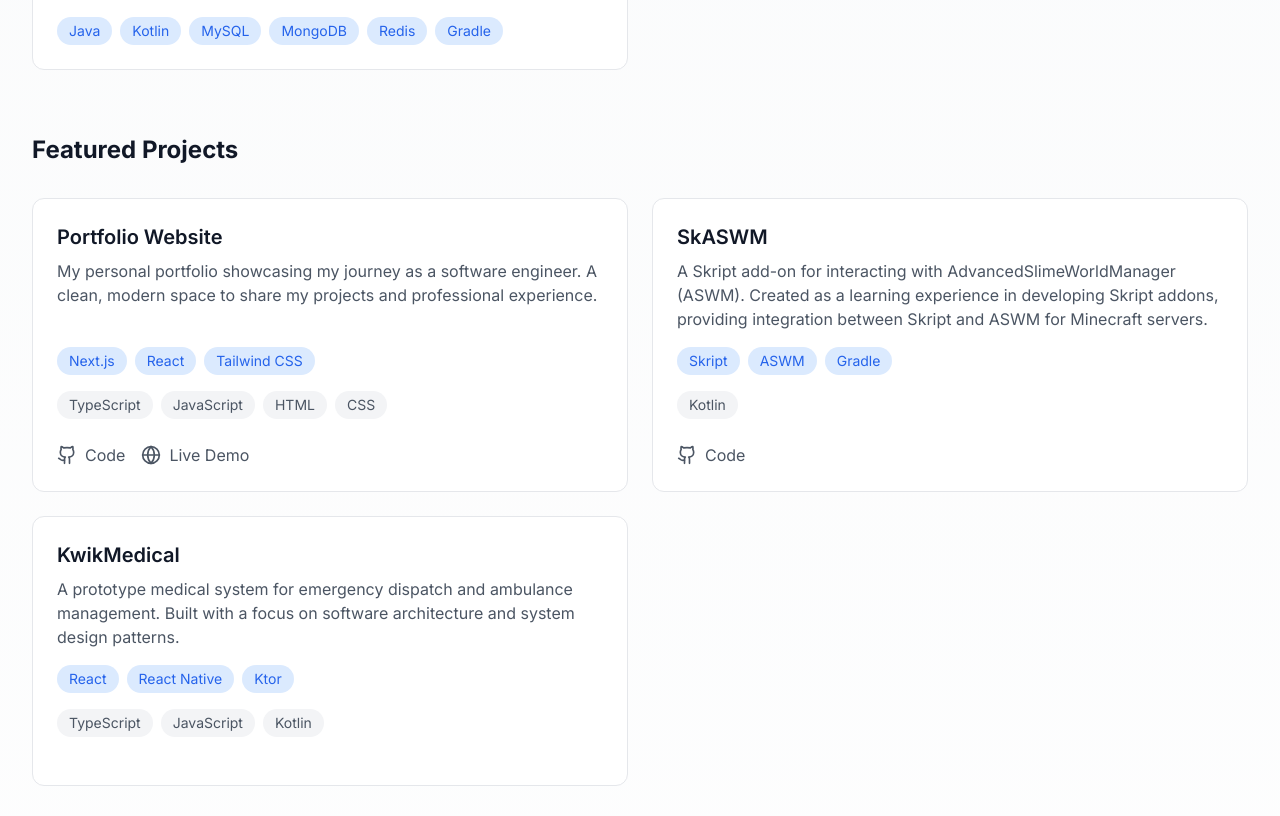
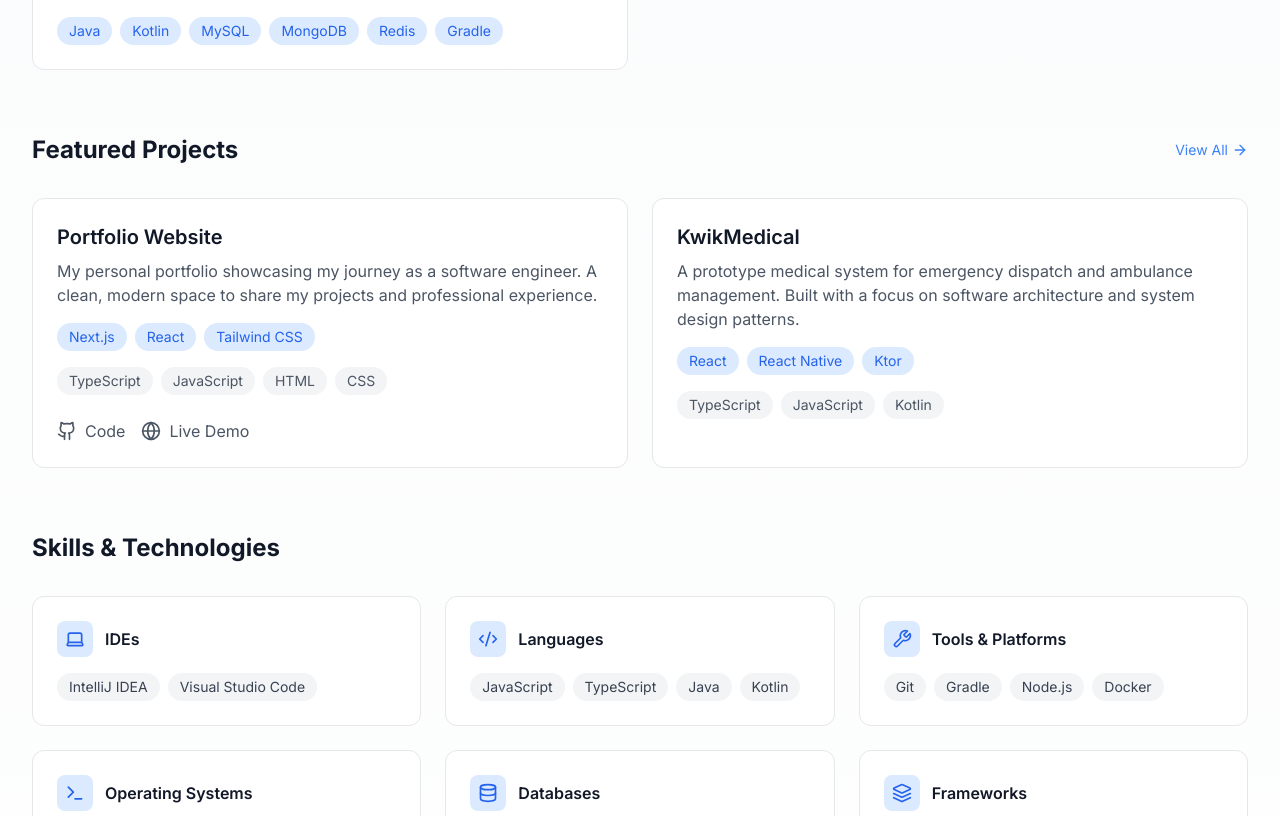
Before and after one commit to danielmillar/Portfolio, a Next.js app: page / in a window 1280 px wide. Shown: the part 780-1596 px from the top of the page. Built offline with nearby package versions, Linux system fonts and the light colour scheme.

Commit message:
feat(): Update project limit to match experience

```diff
--- a/src/components/home/Projects.tsx
+++ b/src/components/home/Projects.tsx
@@ -1,10 +1,12 @@
-import { GithubIcon, Globe } from 'lucide-react';
+import { GithubIcon, Globe, ArrowRight } from 'lucide-react';
 import { Project, projects } from '@/data/projects';
+import Link from 'next/link';
 
 export default function Projects() {
   const featuredProjects = projects
     .filter(project => project.featured)
-    .slice(0, 4);
+    .slice(0, 2);
+  const hasMoreProjects = projects.length > 2;
 
   return (
     <section className="mb-16">
@@ -12,6 +14,15 @@ export default function Projects() {
         <h2 className="text-2xl font-bold text-gray-900 dark:text-white">
           Featured Projects
         </h2>
+        {hasMoreProjects && (
+          <Link
+            href="/projects"
+            className="text-blue-500 hover:text-blue-600 dark:text-blue-400 dark:hover:text-blue-300 flex items-center gap-1 text-sm"
+          >
+            View All
+            <ArrowRight className="w-4 h-4" />
+          </Link>
+        )}
       </div>
       <div className="grid grid-cols-1 md:grid-cols-2 gap-6">
         {featuredProjects.map((project, index) => (
--- a/src/data/projects.ts
+++ b/src/data/projects.ts
@@ -24,7 +24,7 @@ export const projects: Project[] = [
     technologies: ["Skript", "ASWM", "Gradle"],
     languages: ["Kotlin"],
     github: "https://github.com/danielmillar/SkASWM",
-    featured: true
+    featured: false
   },
   {
     title: "KwikMedical",
```
